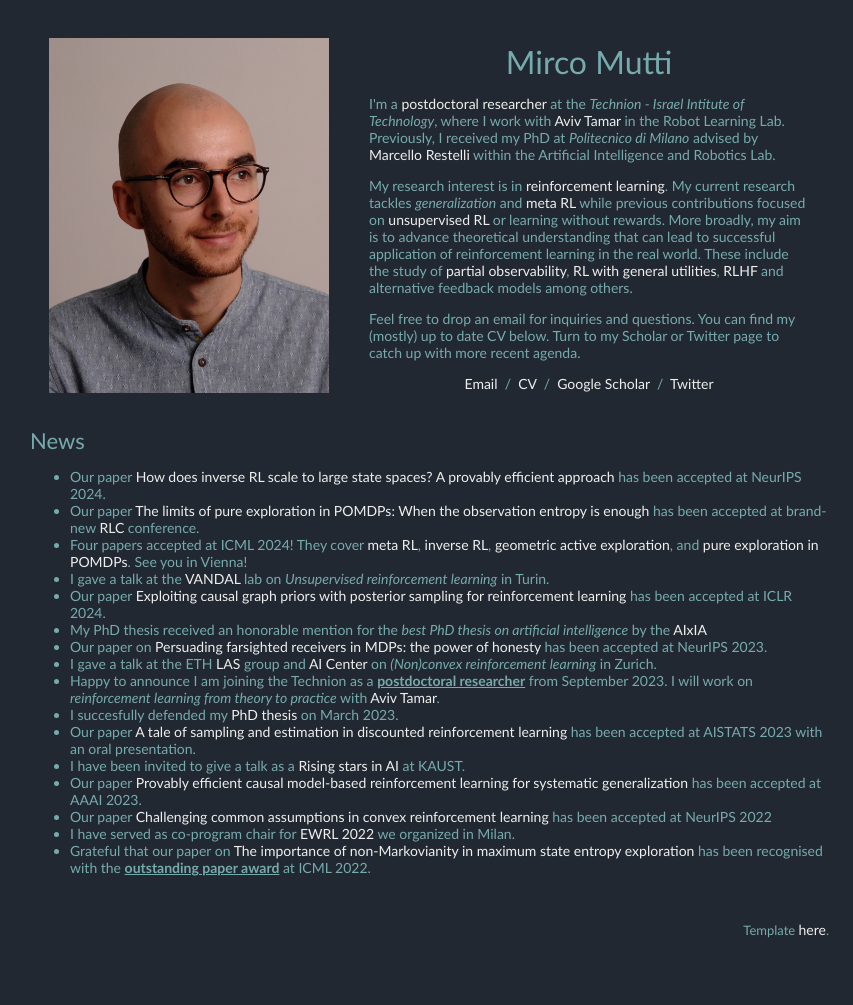
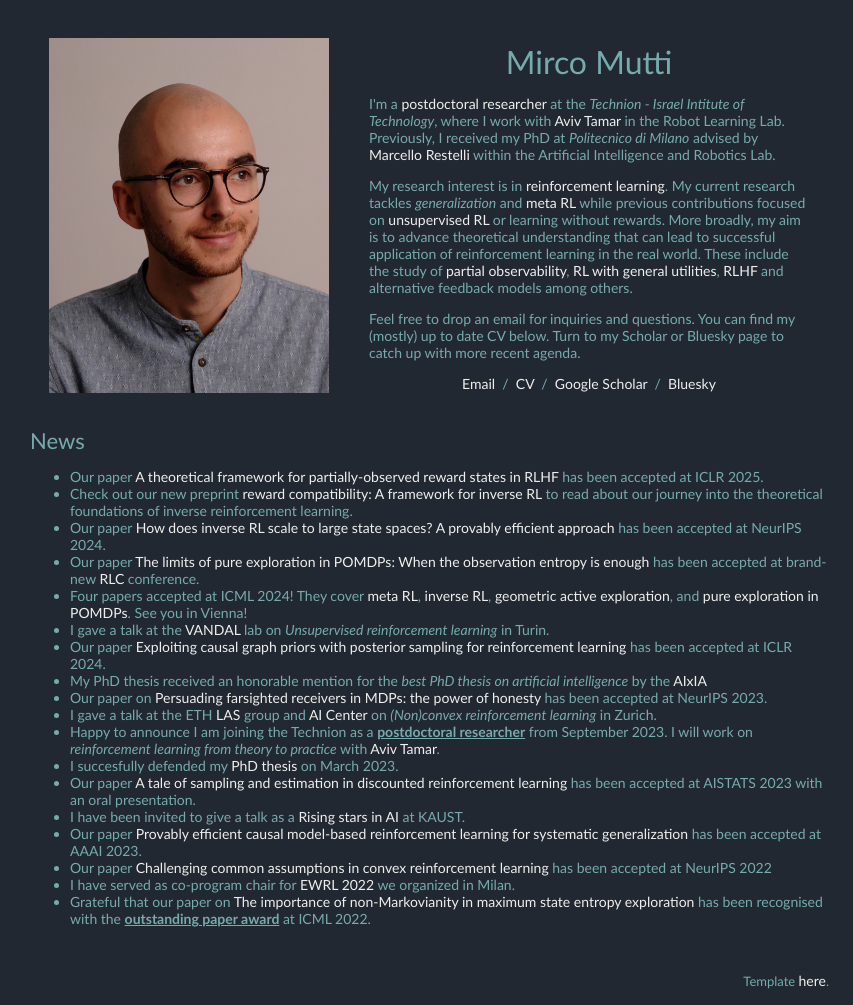
Before and after one commit to muttimirco/muttimirco.github.io, a plain HTML site: page index.html in a window 1280 px wide. Shown: the whole page, without its empty margins (211-1064 px from the left). Before the commit the page ends 959 px from the top, so only its background shows below. Drawn offline with Linux system fonts and the light colour scheme.

Commit message:
Small updates

```diff
--- a/index.html
+++ b/index.html
@@ -58,13 +58,13 @@ function toggle_vis(id) {
               <p>
                 Feel free to drop an email for inquiries and questions.
                 You can find my (mostly) up to date CV below.
-                Turn to my Scholar or Twitter page to catch up with more recent agenda.
+                Turn to my Scholar or Bluesky page to catch up with more recent agenda.
               </p>
               <p style="text-align:center">
                 <a href="mailto:muttimirco@gmail.com">Email</a> &nbsp/&nbsp
                 <a href="files/CV.pdf">CV</a> &nbsp/&nbsp
                 <a href="https://scholar.google.com/citations?user=GlLkJ9UAAAAJ">Google Scholar</a> &nbsp/&nbsp
-                <a href="https://twitter.com/mirco_mutti">Twitter</a>
+                <a href="https://bsky.app/profile/mircomutti.bsky.social">Bluesky</a>
               </p>
             </td>
           </tr>
@@ -75,6 +75,9 @@ function toggle_vis(id) {
           <tbody><tr><td>
               <heading>News</heading>
               <ul>
+                  <li>Our paper <a href="https://arxiv.org/pdf/2402.03282">A theoretical framework for partially-observed reward states in RLHF</a> has been accepted at ICLR 2025.</li>
+                  <li>Check out our new preprint <a href="https://arxiv.org/pdf/2501.07996">reward compatibility: A framework for inverse RL</a>
+                    to read about our journey into the theoretical foundations of inverse reinforcement learning.</li>
                   <li>Our paper <a href="https://arxiv.org/pdf/2406.03812">How does inverse RL scale to large state spaces? A provably efficient approach</a> has been accepted at NeurIPS 2024.</li>
                   <li>Our paper <a href="https://arxiv.org/pdf/2406.12795">The limits of pure exploration in POMDPs: When the observation entropy is enough</a> has been accepted at brand-new <a href="https://rl-conference.cc">RLC</a> conference.</li>
                   <li>Four papers accepted at ICML 2024! They cover <a href="https://arxiv.org/pdf/2406.02282">meta RL</a>,
```
Also changed, not shown: 1 other file.
